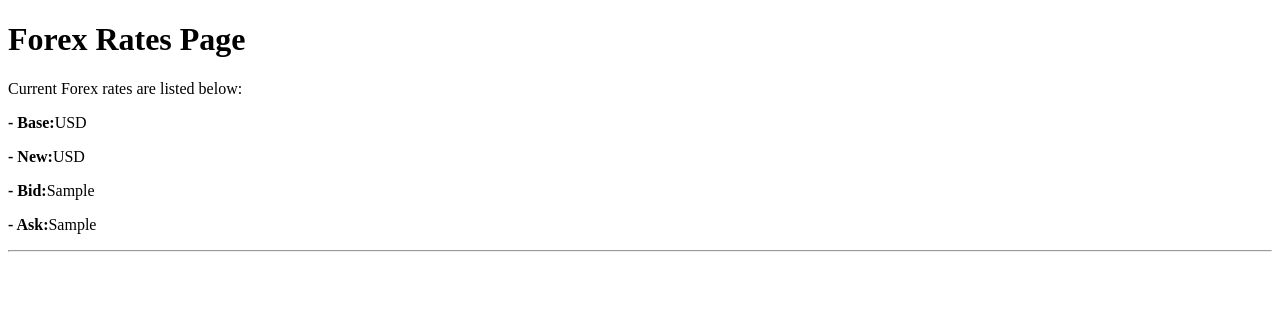
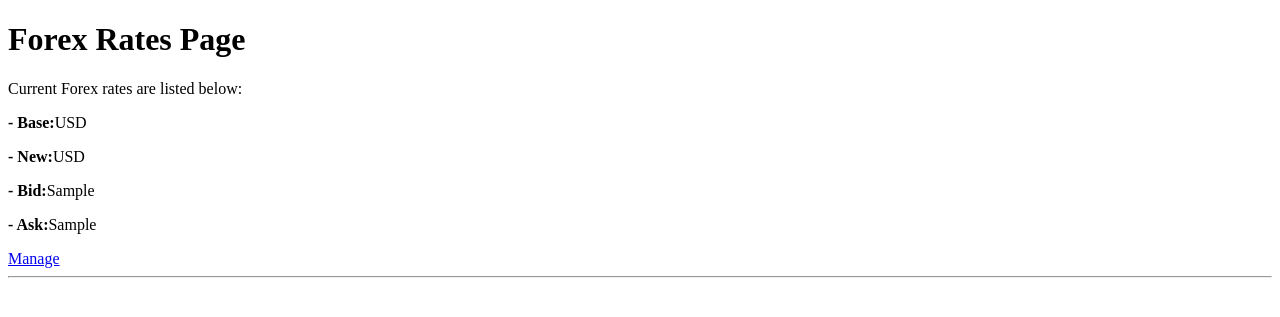
Before and after one commit to Wasim-Danyal/SFIA1-Project, a Flask app: page /convert in a window 1280 px wide. Shown: the part 34-351 px from the top of the page. Run offline with Flask 2, Linux system fonts and the light colour scheme; tables that the repository leaves empty hold one stand-in row (values such as "Sample post").

Commit message:
href test

```diff
--- a/application/templates/convert.html
+++ b/application/templates/convert.html
@@ -8,6 +8,7 @@
 		<p><b> - New:</b>{{ newrate.new_currency}}</p>
 		<p><b> - Bid:</b>{{ newrate.bid_rate}}</p>
 		<p><b> - Ask:</b>{{ newrate.ask_rate}}</p>
+		<a href="{{ url_for('/update/{{ rate.id }}') }}">Manage</a>
 </div>
 		<hr></hr>
 	</div>
```
